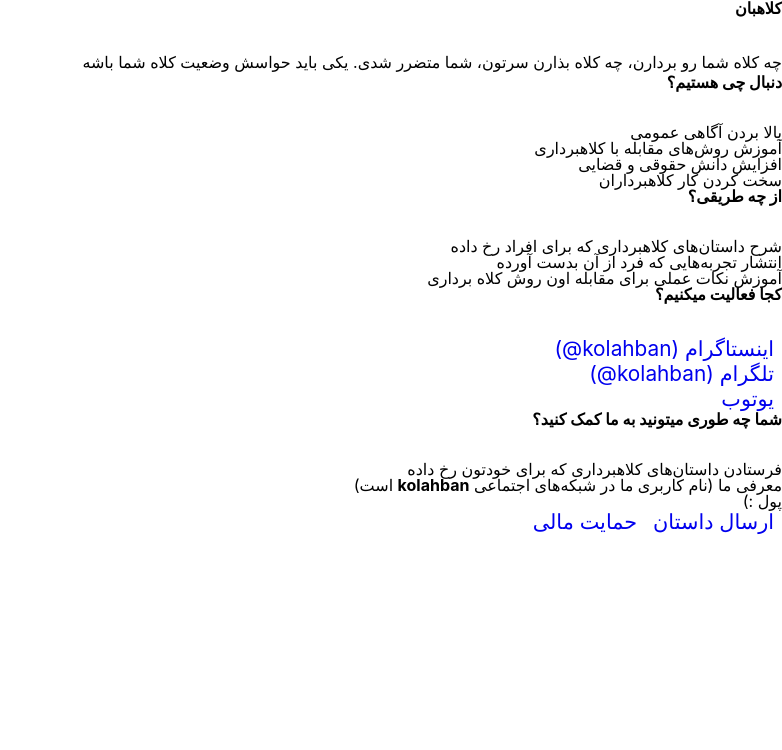
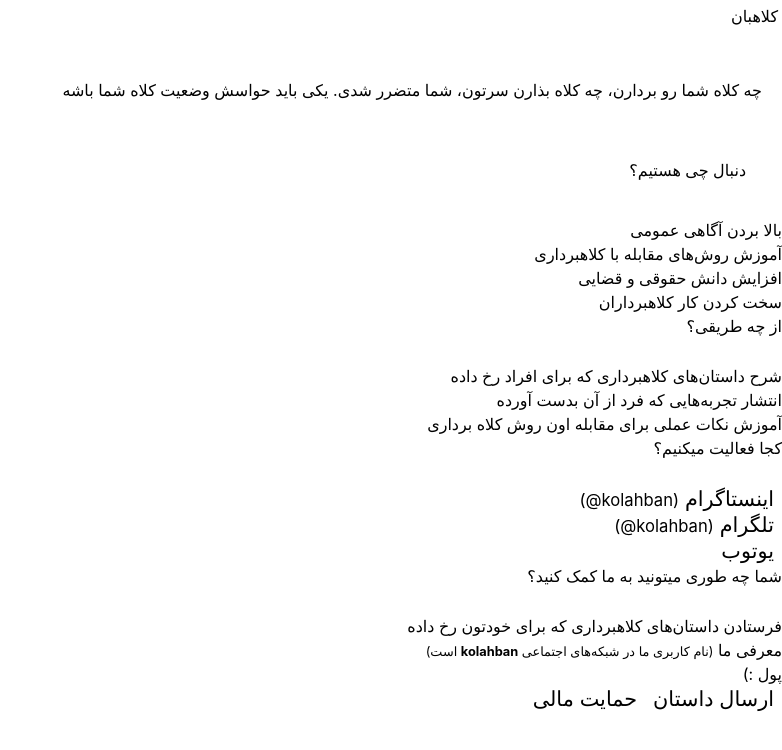
Before and after one commit to Mhmdrza/eagles-ir, a Gatsby site: page / in a window 1280 px wide. Shown: the whole page, without its empty margins (498-1280 px from the left). Built offline with nearby package versions, Linux system fonts and the light colour scheme; Gatsby itself is replaced by a stand-in of ours.

Commit message:
chore: tailwind added

```diff
--- /dev/null
+++ b/gatsby-browser.js
@@ -0,0 +1 @@
+import './src/styles/global.css'
--- a/gatsby-config.js
+++ b/gatsby-config.js
@@ -4,7 +4,13 @@
  * See: https://www.gatsbyjs.com/docs/gatsby-config/
  */
 
+const IsProduction = process.env.NODE_ENV === 'production' ;
+console.log({ ENV: process.env.NODE_ENV })
+
 module.exports = {
   /* Your site config here */
-  plugins: [`gatsby-plugin-preact`],
+  plugins: [
+    IsProduction && `gatsby-plugin-preact`,
+    'gatsby-plugin-postcss'
+  ],
 }
--- /dev/null
+++ b/postcss.config.js
@@ -0,0 +1,6 @@
+module.exports = {
+  plugins: {
+    tailwindcss: {},
+    autoprefixer: {},
+  },
+}
--- a/src/pages/index.js
+++ b/src/pages/index.js
@@ -1,11 +1,11 @@
 import React from "react"
-import './base.css'
+import '../styles/base.css'
 
-export default function Home() {
+export default function Index() {
   return <div>
-    <h1>کلاهبان</h1>
-    <p>چه کلاه شما رو بردارن، چه کلاه بذارن سرتون، شما متضرر شدی. یکی باید حواسش وضعیت کلاه شما باشه</p>
-    <h2>دنبال چی هستیم؟</h2>
+    <h1 className="m-1">کلاهبان</h1>
+    <p className="p-5">چه کلاه شما رو بردارن، چه کلاه بذارن سرتون، شما متضرر شدی. یکی باید حواسش وضعیت کلاه شما باشه</p>
+    <h2 className="p-4 m-5">دنبال چی هستیم؟</h2>
     <ul>
       <li>بالا بردن آگاهی عمومی</li>
       <li>آموزش روش&zwnj;های مقابله با کلاهبرداری</li>
@@ -31,8 +31,8 @@ export default function Home() {
       <li>پول :)</li>
     </ul>
     <blockquote>
-      <a class="btn" href="/story">ارسال داستان</a>
-      <a class="btn" href="/support">حمایت مالی</a>
+      <a className="btn" href="/story">ارسال داستان</a>
+      <a className="btn" href="/support">حمایت مالی</a>
     </blockquote>
   </div>
 }
--- a/src/pages/base.css
+++ b/src/styles/base.css
@@ -1,3 +1,4 @@
+
 body {
     line-height:1;
     direction: rtl;
--- /dev/null
+++ b/src/styles/global.css
@@ -0,0 +1,3 @@
+@tailwind base;
+@tailwind components;
+@tailwind utilities;
--- /dev/null
+++ b/tailwind.config.js
@@ -0,0 +1,11 @@
+module.exports = {
+    mode: "jit",
+    content: [
+      "./src/pages/**/*.{js,jsx,ts,tsx}",
+      "./src/components/**/*.{js,jsx,ts,tsx}",
+    ],
+    theme: {
+      extend: {},
+    },
+    plugins: [],
+}
```
Also changed, not shown: package.json (+10 -6 lines), 1 other file.
